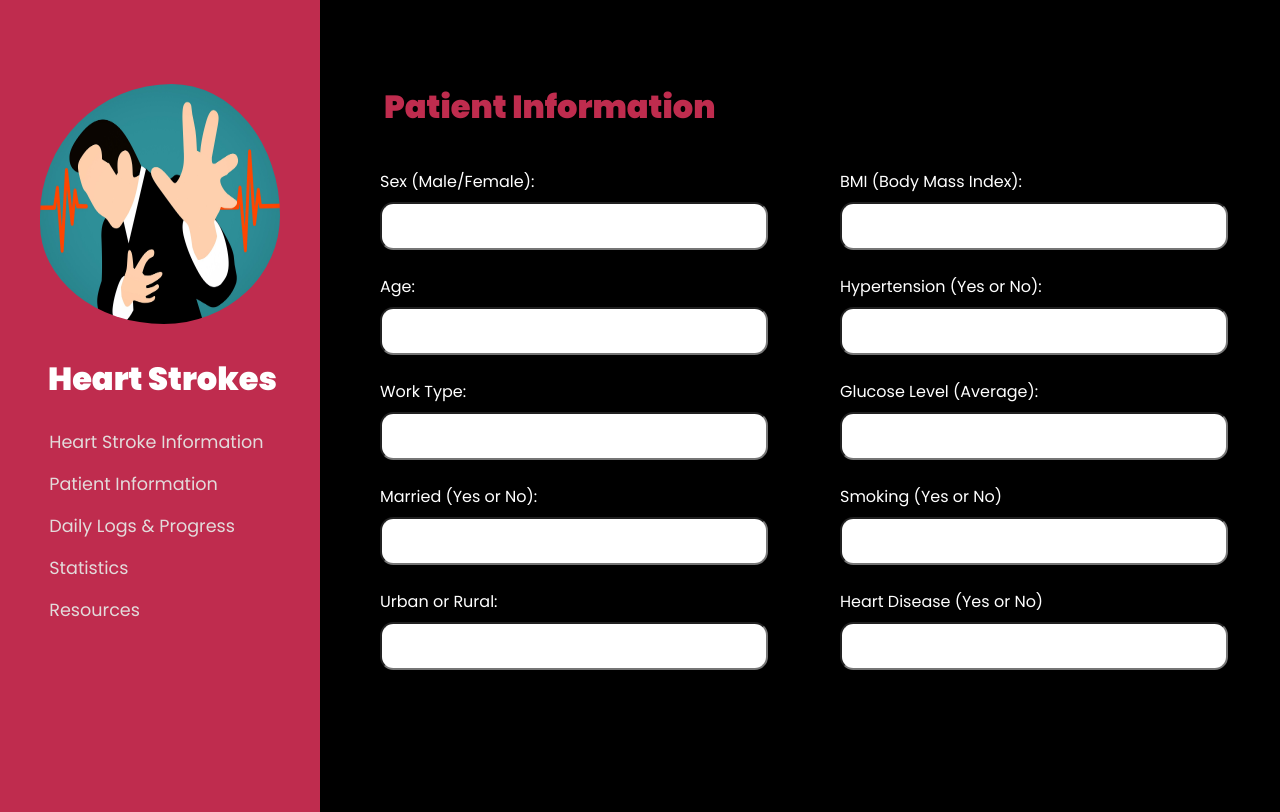
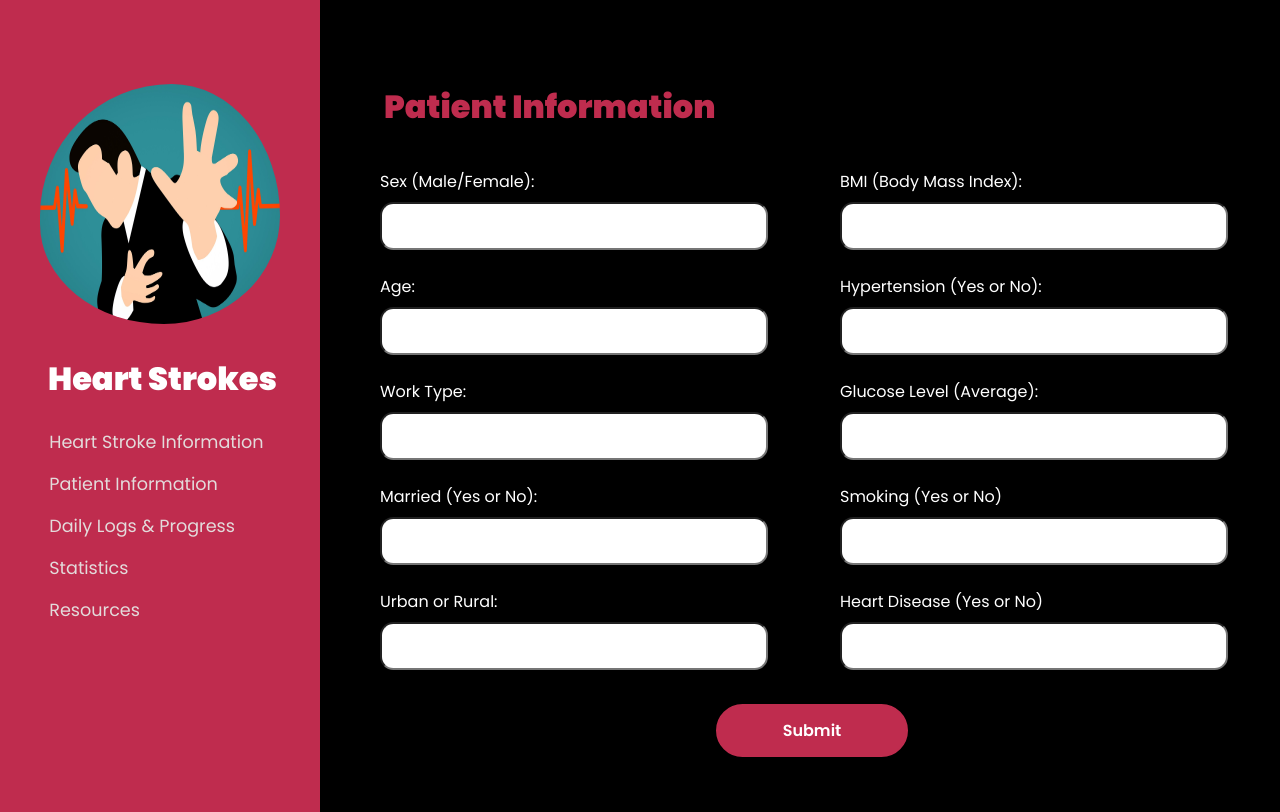
Before and after one commit to mdola19/Heart-Health-Manager, a Flask app: page /patient in a window 1280 px wide. Run offline with Flask 2, Linux system fonts and the light colour scheme.

Commit message:
patient information form data storage

```diff
--- a/Heart_Health_Website/static/main.css
+++ b/Heart_Health_Website/static/main.css
@@ -277,6 +277,29 @@ section.patient .patient-container .form-container .form .right {
   margin-left: 3em;
 }
 
+section.patient .patient-container button {
+  padding: .75em;
+  width: 12em;
+  border-radius: 2em;
+  font-size: 1em;
+  font-family: 'poppins';
+  background: var(--three);
+  border: 2px solid var(--three);
+  color: white;
+  font-weight: 600;
+  position: absolute;
+  left: 50%;
+  -webkit-transform: translateX(-50%);
+          transform: translateX(-50%);
+  bottom: -12%;
+}
+
+section.patient .patient-container button:hover {
+  background: var(--one);
+  color: var(--three);
+}
+
+
 section.logs {
   position: absolute;
   left: 30%;
--- a/Heart_Health_Website/templates/patient.html
+++ b/Heart_Health_Website/templates/patient.html
@@ -12,16 +12,16 @@
 
     <section class="navbar">
 
-        <img src="{{ url_for('static', filename='/images/heart stroke.jpg') }}" alt="">
+        <img src="images/heart stroke.jpg" alt="">
 
         <h1>Heart Strokes</h1>
 
         <div class="nav-links">
             <li><a class="navlink" href="">Heart Stroke Information</a></li>
-            <li><a class="navlink" id="pat-info"  href="patient">Patient Information</a></li>
-            <li><a class="navlink" id="logs"  href="logs">Daily Logs & Progress</a></li>
-            <li><a class="navlink"  href="statistics">Statistics</a></li>
-            <li><a class="navlink"  href="">Resources</a></li>
+            <li><a class="navlink" id="pat-info"  href="patient.html">Patient Information</a></li>
+            <li><a class="navlink" id="logs"  href="logs.html">Daily Logs & Progress</a></li>
+            <li><a class="navlink"  href="statistics.html">Statistics</a></li>
+            <li><a class="navlink"  href="resources.html">Resources</a></li>
         </div>
 
     </section>
@@ -32,7 +32,7 @@
             <h1>Patient Information</h1>
 
             <div class="form-container">
-                <form class = "form" action="form">
+                <form class = "form" action="patient" method="POST">
 
                     <div class="left side">
 
@@ -88,8 +88,9 @@
                             <input type="text" id="disease" name="disease">
                         </li>
                     </div>
+                    <button>Submit</button>
+                </form>
 
-                </form>
 
 
             </div>
--- a/Heart_Health_Website/views.py
+++ b/Heart_Health_Website/views.py
@@ -15,7 +15,23 @@ def stroke():
 @views.route('/patient', methods=['GET', 'POST'])
 #@login_required
 def patient():
+    if request.method == "POST":
+        print(request.form)
+        sex = request.form.get('sex')
+        age = request.form.get('age')
+        work = request.form.get('work')
+        married = request.form.get('married')
+        residence = request.form.get('urban')
+        bmi = request.form.get('bmi')
+        hypertension = request.form.get('hyper')
+        glucose = request.form.get('glucose')
+        smoke = request.form.get('smoke')
+        diease = request.form.get('disease')
+
+
+
     return render_template("patient.html", user=current_user)
+
 
 @views.route('/logs', methods=['GET', 'POST'])
 #@login_required
```
